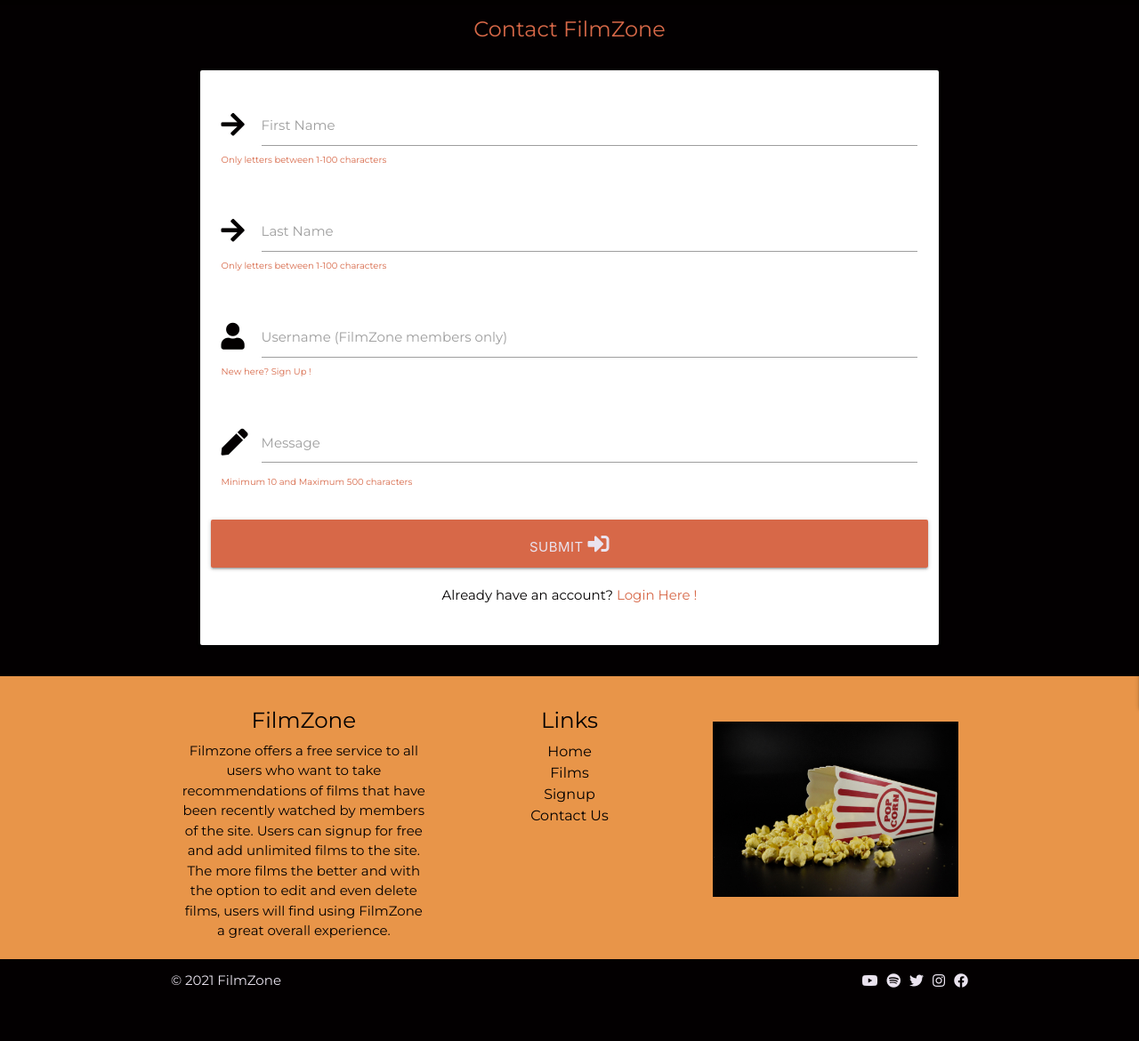
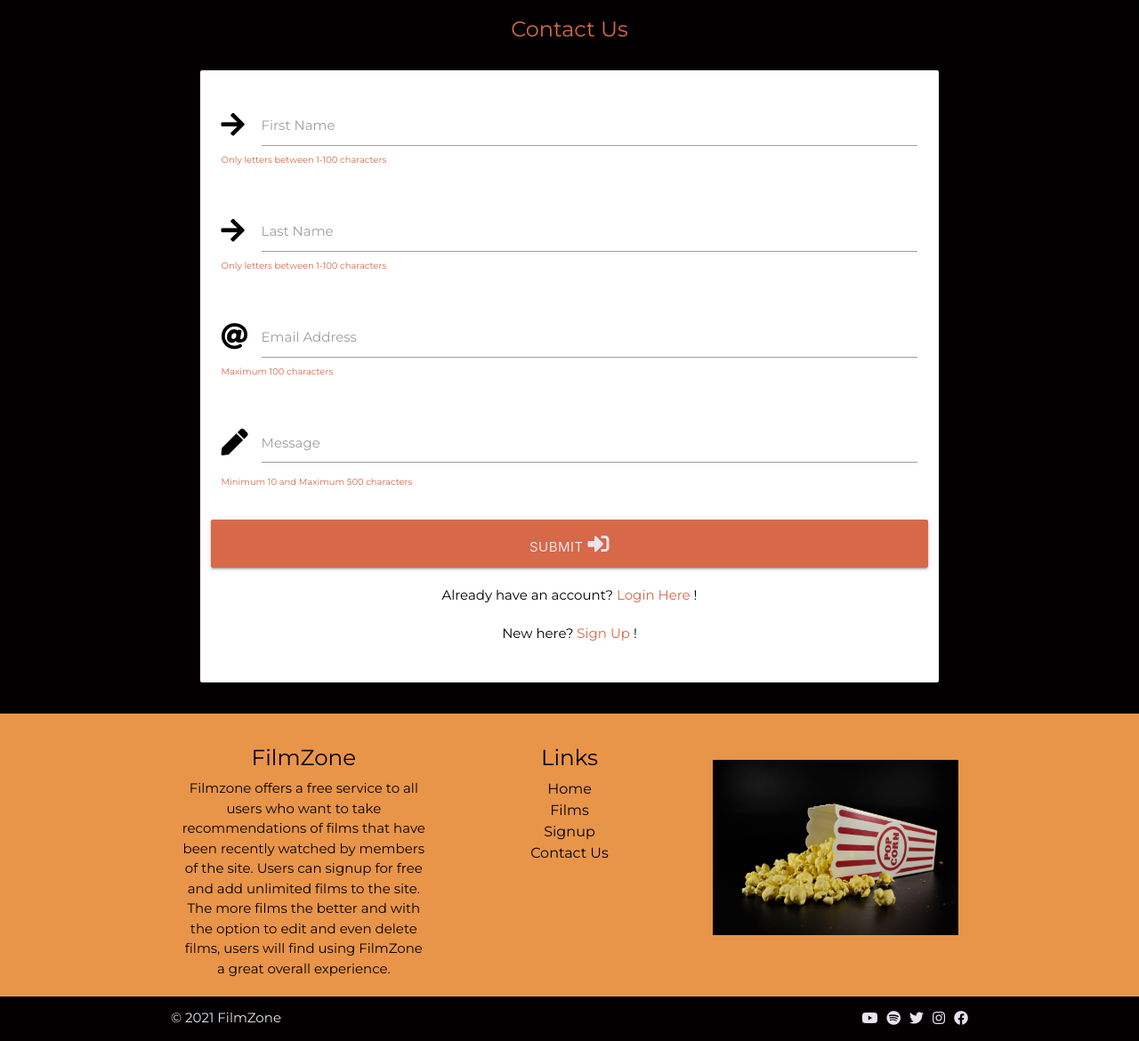
Before and after one commit to liamwalsh1980/Milestone-Project-3, a Flask app: page /contact_us in a window 1280 px wide. Shown: the part 64-1234 px from the top of the page at 89% size. Before the commit the page ends 1174 px from the top, so only its background shows below. Run offline with Flask 2, Linux system fonts and the light colour scheme; some libraries are stand-ins or nearby versions; some web fonts are replaced.

Commit message:
emailjs added

```diff
--- /dev/null
+++ b/static/js/sendEmail.js
@@ -0,0 +1,31 @@
+function sendMail(contactForm) {
+    emailjs.send("gmail", "filmzone", {
+        "firstname": contactForm.firstname.value,
+        "lastname": contactForm.lastname.value,
+        "email": contactForm.email.value,
+        "message": contactForm.message.value
+    })
+    .then(
+        function (response) {
+            console.log("SUCCESS", response);
+            // Bespoke message to the user specifically to the 'name' of the user within the Modal
+            $(".modal-content").text("Thank you for your message " + contactForm.firstname.value + ". If you haven't already signed up to FilmZone, register for free today");
+            modal.style.display = "block";
+            // reloads the form once the user clicks the close button in the Modal
+            $("#closing-btn").click(function () {
+                location.reload();
+            });
+        },
+        function (error) {
+            console.log("FAILED", error);
+            // Bespoke message to the user specifically to the 'name' of the user within the Modal
+            $(".modal-content").text("Sorry " + contactForm.firstname.value + " something went wrong. Please try submitting your message again!");
+            modal.style.display = "block";
+            // reloads the form once the user clicks the close button in the Modal
+            $("#closing-btn").click(function () {
+                location.reload();
+            });
+        });
+// Blocks the form from loading
+return false;
+}
--- a/templates/base.html
+++ b/templates/base.html
@@ -22,6 +22,14 @@
     <link rel="stylesheet" href="{{ url_for('static', filename='css/style.css') }}" type="text/css">
     {% block styles %}
     {% endblock %}
+    <script type="text/javascript"
+            src="https://cdn.jsdelivr.net/npm/emailjs-com@2/dist/email.min.js">
+    </script>
+    <script type="text/javascript">
+        (function(){
+            emailjs.init("user_72YpepHSLHlF3N4Wn6Vnw");
+        })();
+    </script>
     <title>FilmZone</title>
 </head>
 
@@ -138,6 +146,8 @@
     <!-- Compiled and minified JavaScript from Materialize -->
     <script src="https://cdnjs.cloudflare.com/ajax/libs/materialize/1.0.0/js/materialize.min.js"></script>
     <script src="{{ url_for('static', filename='js/script.js') }}"></script>
+    <!-- Local JS script for sendEmail.js -->
+    <script src="{{ url_for('static', filename='js/sendEmail.js') }}"></script>
     {% block scripts %}
     {% endblock %}
 </body>
--- a/templates/contact_us.html
+++ b/templates/contact_us.html
@@ -4,14 +4,14 @@
     <!-- Subheader text -->
     <section>
         <div class="row">
-            <div class="col-12 md-6 subheader">Contact FilmZone</div>
+            <div class="col-12 md-6 subheader">Contact Us</div>
         </div>
     </section>
     <!-- Card Panel from Materialize -->
     <section>
         <div class="row">
             <!-- Contact form -->
-            <form class="col s12 m8 offset-m2" method="POST" action="{{ url_for('signup') }}">
+            <form onsubmit="return sendMail(this);" class="col s12 m8 offset-m2" method="POST" action="{{ url_for('contact_us') }}">
                 <div class="card-panel">
                     <!-- First Name -->
                     <div class="row">
@@ -31,29 +31,25 @@
                             <p class="info">Only letters between 1-100 characters</p>
                           </div>
                     </div>
-                    <!-- Username -->
+                    <!-- Email -->
                     <div class="row">
                         <div class="input-field col s12">
-                            <i class="fas fa-user prefix form-text"></i>
-                            <input id="username" name="username" type="text" minlength="5" maxlength="15" pattern="^[a-zA-Z0-9]{5,15}$" class="validate" required>
-                            <label for="username">Username (FilmZone members only)</label>
-                            <p class="info">
-                                New here?
-                                <a href="{{ url_for('signup') }}" id="signup-text">Sign Up !</a>
-                            </p>
+                            <i class="fas fa-at prefix form-text"></i>
+                            <input id="email" name="email" type="email" minlength="5" maxlength="100" class="validate" required>
+                            <label for="email">Email Address</label>
+                            <p class="info">Maximum 100 characters</p>
                           </div>
                     </div>
                      <!-- Message -->
                     <div class="row">
                         <div class="input-field col s12">
                             <i class="fas fa-pen prefix form-text"></i>
-                            <textarea id="message" name="message" minlength="10" maxlength="500"
-                            class="validate materialize-textarea add_film_text" required></textarea>
-                            <label for="best_bit">Message</label>
+                            <textarea id="message" name="message" type="text" minlength="10" maxlength="500"
+                            class="validate materialize-textarea" required></textarea>
+                            <label for="message">Message</label>
                             <p class="info">Minimum 10 and Maximum 500 characters</p>
                         </div>
                     </div>
-
                     <!-- Submit button -->
                     <div class="row">
                         <!-- Modal Trigger -->
@@ -66,7 +62,15 @@
                         <div class="col s12">
                             <p class="center-align mini-message-link">
                                 Already have an account?
-                                <a href="{{ url_for('login') }}" id="login-text">Login Here !</a>
+                                <a href="{{ url_for('login') }}" id="login-text">Login Here </a>!
+                            </p>
+                        </div>
+                    </div>
+                    <div class="row">
+                        <div class="col s12">
+                            <p class="center-align mini-message-link">
+                                New here?
+                                <a href="{{ url_for('signup') }}" id="signup-text">Sign Up </a>!
                             </p>
                         </div>
                     </div>
@@ -80,7 +84,7 @@
                     <p class="modal-text-message center-align">If you haven't already signed up to FilmZone, give it a go by <a href="{{ url_for('signup') }}" id="modal-link">clicking here</a>.</p>
                 </div>
                 <div class="modal-footer center-align" id="modal-footer">
-                    <a href="{{ url_for('contact_us') }}" class="modal-close btn-flat">Close</a>
+                    <a href="{{ url_for('contact_us') }}" class="modal-close btn-flat" id="closing-btn">Close</a>
                 </div>
             </div>
         </div>
```
Also changed, not shown: static/js/script.js (line endings or trailing spaces).
